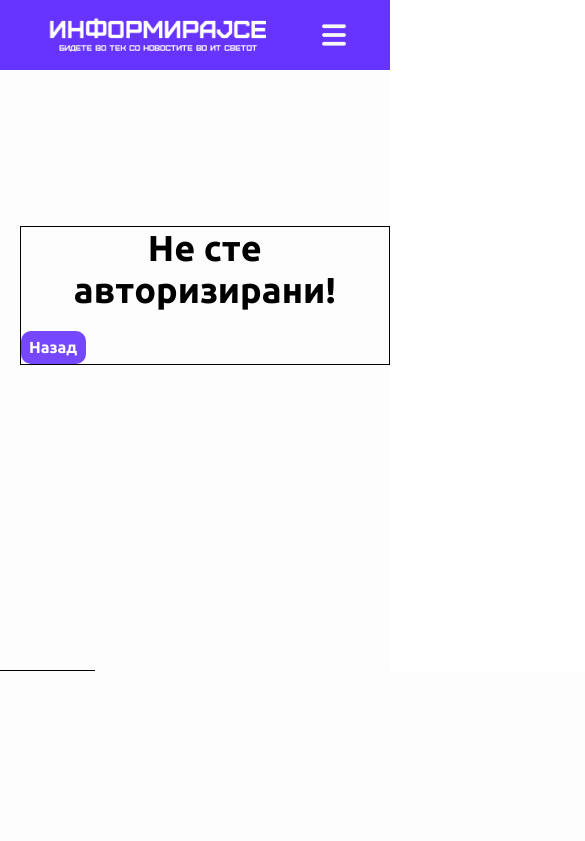
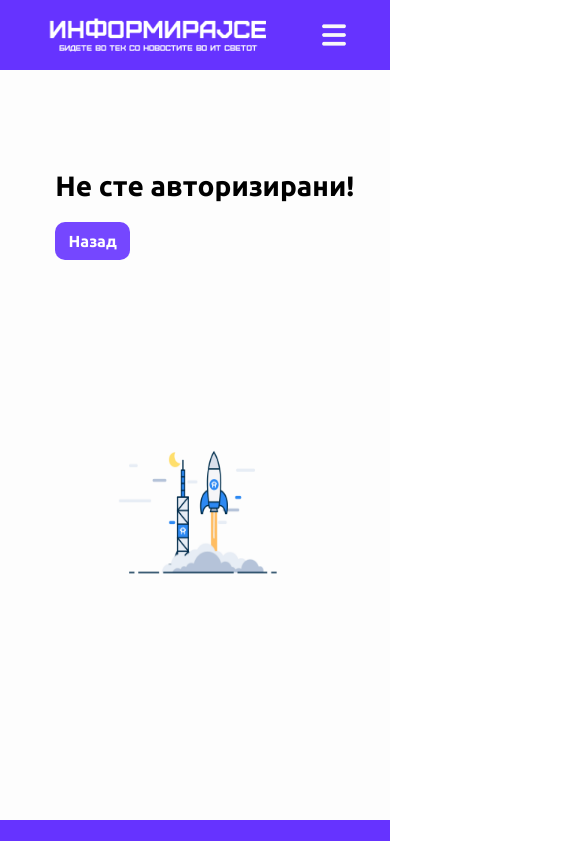
Before and after one commit to antoniostefanovski/InformirajSe-Legacy, a React (Create React App) app in the folder Frontend/: page /not-authorized in a window 390 px wide. Shown: the top 841 px of the page, 585 px wide, since content can reach past the window. Built offline with nearby package versions, Linux system fonts and the light colour scheme; no server answers.

Commit message:
Little corrections on the frontend.

```diff
--- a/Frontend/src/views/NotAuthorized/NotAuthorized.scss
+++ b/Frontend/src/views/NotAuthorized/NotAuthorized.scss
@@ -26,6 +26,7 @@ $primaryRgba: rgb(102, 51, 255, 0.9);
 
       .back-button{
         margin-top: 20px;
+        margin-left: 100px;
         width: 75px;
         height: 38px;
         border:none;
@@ -40,12 +41,16 @@ $primaryRgba: rgb(102, 51, 255, 0.9);
     .right-side{
       height: 450px;
       margin-top: 150px;
-      margin-left: -350px;
+
+
+      // .not-auth-gif{
+      //   width: 800px;
+      //   height: 600px;
+      // }
     }
 }
 
-
-@media only screen and (max-width:1300px){
+@media only screen and (max-width:1150px){
   .main-content{
     background-color: rgb(253, 253, 253);
     display:flex;
@@ -55,7 +60,7 @@ $primaryRgba: rgb(102, 51, 255, 0.9);
     // margin-bottom: 100px;
 
     .left-side{
-      @include test-border();
+      // @include test-border();
       margin-left: 5%;
       margin-top: auto;
       margin-bottom: auto;
@@ -64,6 +69,7 @@ $primaryRgba: rgb(102, 51, 255, 0.9);
 
       .back-button{
         margin-top: 20px;
+        margin-left: 100px;
         width: 75px;
         height: 38px;
         border:none;
@@ -76,33 +82,43 @@ $primaryRgba: rgb(102, 51, 255, 0.9);
     }
 
     .right-side{
-      @include test-border();
-      height: 400px;
-      width:600px;
-      margin-top: 150px;
-      margin-left: -350px;
+      height: 450px;
+      margin-top: 200px;
+
+
+      .not-auth-gif{
+        // @include test-border();
+        width: 600px;
+        height: 400px;
+      }
     }
 }
 }
+
 @media only screen and (max-width:1100px){
   .main-content{
     background-color: rgb(253, 253, 253);
     display:flex;
+    flex-direction: column;
+    align-items: center;
     justify-content: space-between;
     height: 750px;
     // margin-top: 100px;
     // margin-bottom: 100px;
 
     .left-side{
-      @include test-border();
+      // @include test-border();
       margin-left: 5%;
-      margin-top: auto;
-      margin-bottom: auto;
+      margin-top: 150px;
       font-size: 20px;
       text-align: start;
+      display: flex;
+      flex-direction: column;
+      align-items: start;
 
       .back-button{
         margin-top: 20px;
+        margin-left: -0%;
         width: 75px;
         height: 38px;
         border:none;
@@ -115,16 +131,20 @@ $primaryRgba: rgb(102, 51, 255, 0.9);
     }
 
     .right-side{
-      @include test-border();
-      height: 400px;
-      width:500px;
-      margin-top: 150px;
-      margin-left: -350px;
+      height: 450px;
+      margin-top: 50px;
+
+
+      .not-auth-gif{
+        // @include test-border();
+        width: 600px;
+        height: 400px;
+      }
     }
 }
 }
 
-@media only screen and (max-width:980px){
+@media only screen and (max-width:600px){
   .main-content{
     background-color: rgb(253, 253, 253);
     display:flex;
@@ -136,17 +156,20 @@ $primaryRgba: rgb(102, 51, 255, 0.9);
     // margin-bottom: 100px;
 
     .left-side{
-      @include test-border();
+      // @include test-border();
       margin-left: 5%;
-      margin-top: auto;
-      margin-bottom: auto;
-      font-size: 18px;
+      margin-top: 150px;
+      font-size: 20px;
       text-align: start;
+      display: flex;
+      flex-direction: column;
+      align-items: start;
 
       .back-button{
         margin-top: 20px;
-        width: 65px;
-        height: 33px;
+        margin-left: -0%;
+        width: 75px;
+        height: 38px;
         border:none;
         background-color: $primaryRgba;
         border-radius: 10px;
@@ -157,13 +180,65 @@ $primaryRgba: rgb(102, 51, 255, 0.9);
     }
 
     .right-side{
-      @include test-border();
-      height: 150px;
-      width:150px;
-      margin-top: 150px;
-      margin-left: -350px;
+      height: 450px;
+      margin-top: 50px;
+
+
+      .not-auth-gif{
+        // @include test-border();
+        width: 500px;
+        height: 350px;
+      }
+    }
+}
+}
+
+
+@media only screen and (max-width:500px){
+  .main-content{
+    background-color: rgb(253, 253, 253);
+    display:flex;
+    flex-direction: column;
+    align-items: center;
+    justify-content: space-between;
+    height: 750px;
+    // margin-top: 100px;
+    // margin-bottom: 100px;
+
+    .left-side{
+      // @include test-border();
+      margin-left: 5%;
+      margin-top: 100px;
+      font-size: 14px;
+      text-align: start;
+      display: flex;
+      flex-direction: column;
+      align-items: start;
+
+      .back-button{
+        margin-top: 20px;
+        margin-left: -0%;
+        width: 75px;
+        height: 38px;
+        border:none;
+        background-color: $primaryRgba;
+        border-radius: 10px;
+        color:white;
+        font-weight: bolder;
+        font-size: 16px;
+      }
     }
 
+    .right-side{
+      height: 450px;
+      margin-top: 50px;
 
+
+      .not-auth-gif{
+        // @include test-border();
+        width: 300px;
+        height: 270px;
+      }
+    }
 }
 }
```
